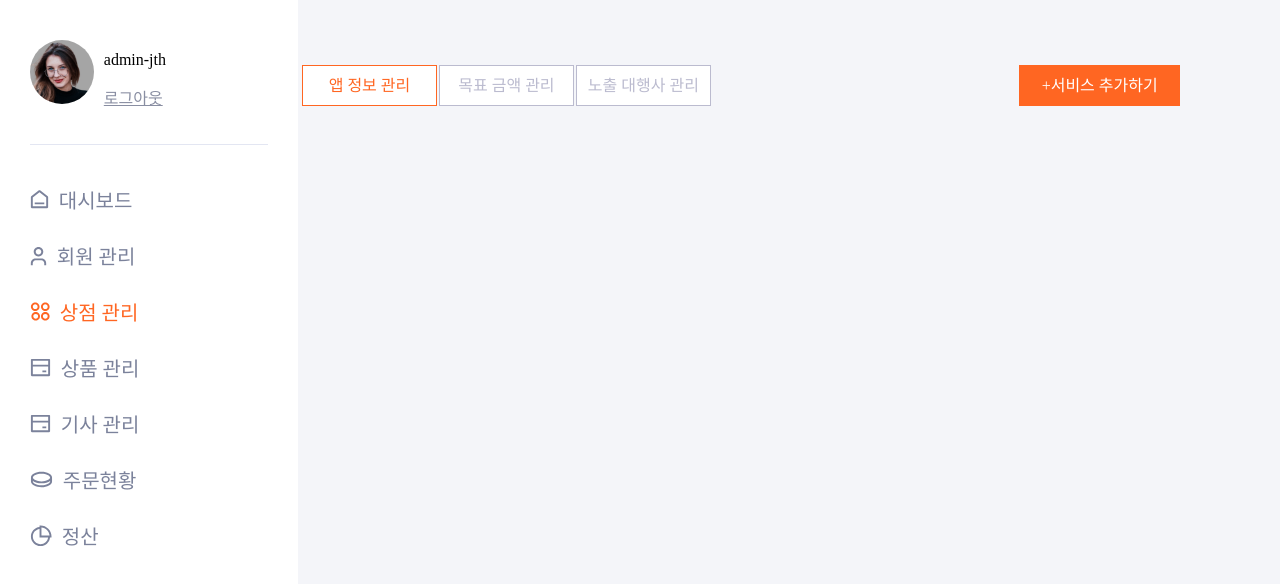
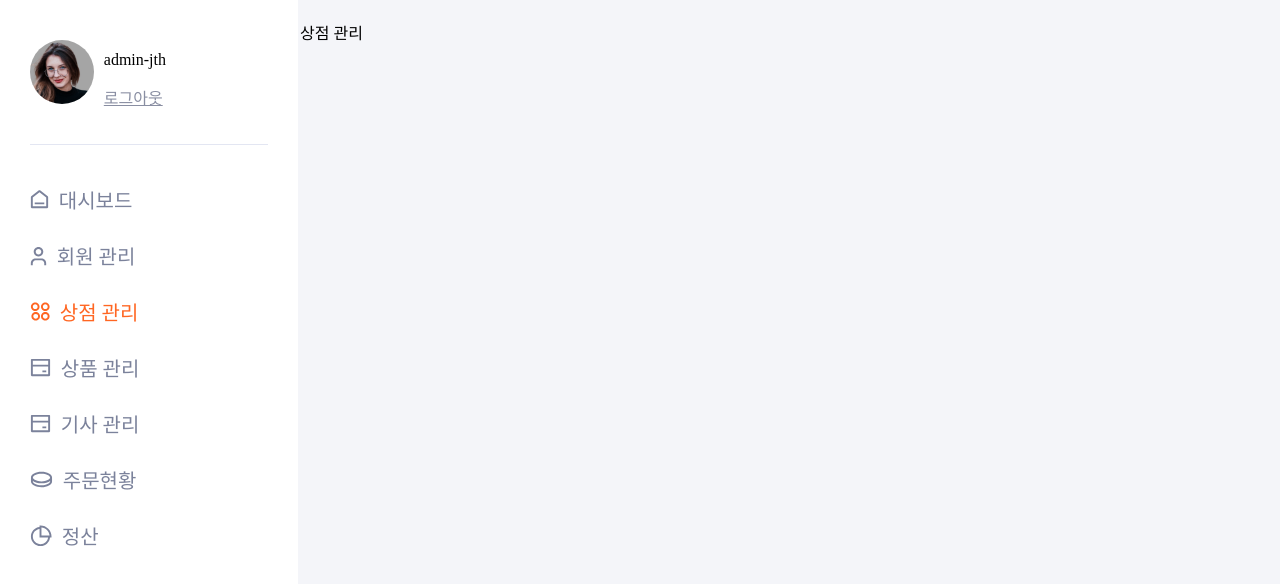
Before and after one commit to kimys-kor/react-oneday, a React (Vite) app: page /oneday/shop in a window 1280 px wide. Shown: the top 584 px of the page. Built offline with nearby package versions, Linux system fonts and the light colour scheme; a web font is replaced by a local one.

Commit message:
상점관리 수정

```diff
--- a/src/components/Shop.tsx
+++ b/src/components/Shop.tsx
@@ -33,20 +33,7 @@ const resolver: Resolver<FormData> = async (values) => {
 };
 
 function Shop() {
-  return (
-    <Shopbox>
-      <MenuTable>
-        <tr>
-          <AppInfoMenu>앱 정보 관리</AppInfoMenu>
-          <LimitPriceMenu>목표 금액 관리</LimitPriceMenu>
-          <AdvMenu>노출 대행사 관리</AdvMenu>
-          {/*서비스 추가하기 노출 대행사 관리 간격 설정하는 부분*/}
-          <td width="35%"></td>
-          <AddAppButton>+서비스 추가하기</AddAppButton>
-        </tr>
-      </MenuTable>
-    </Shopbox>
-  );
+  return <Shopbox>상점 관리</Shopbox>;
 }
 
 export default Shop;
```
